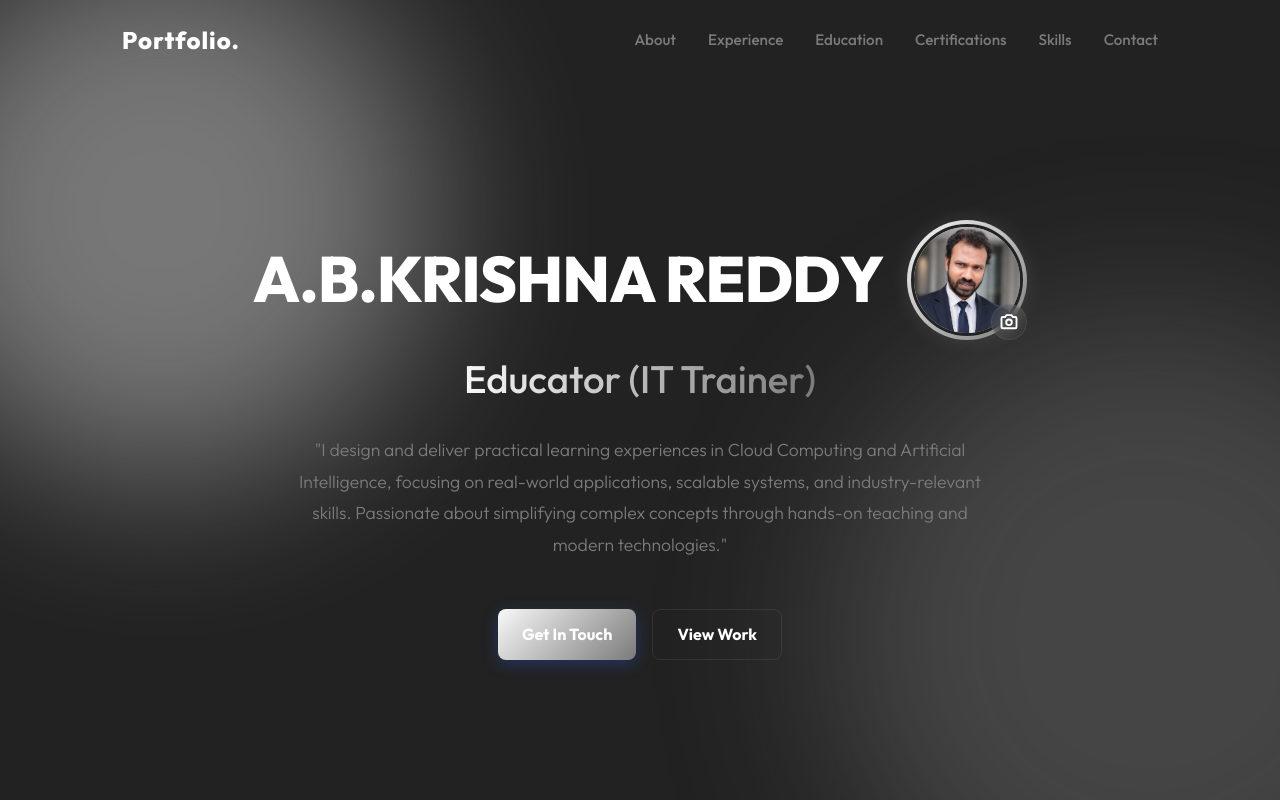
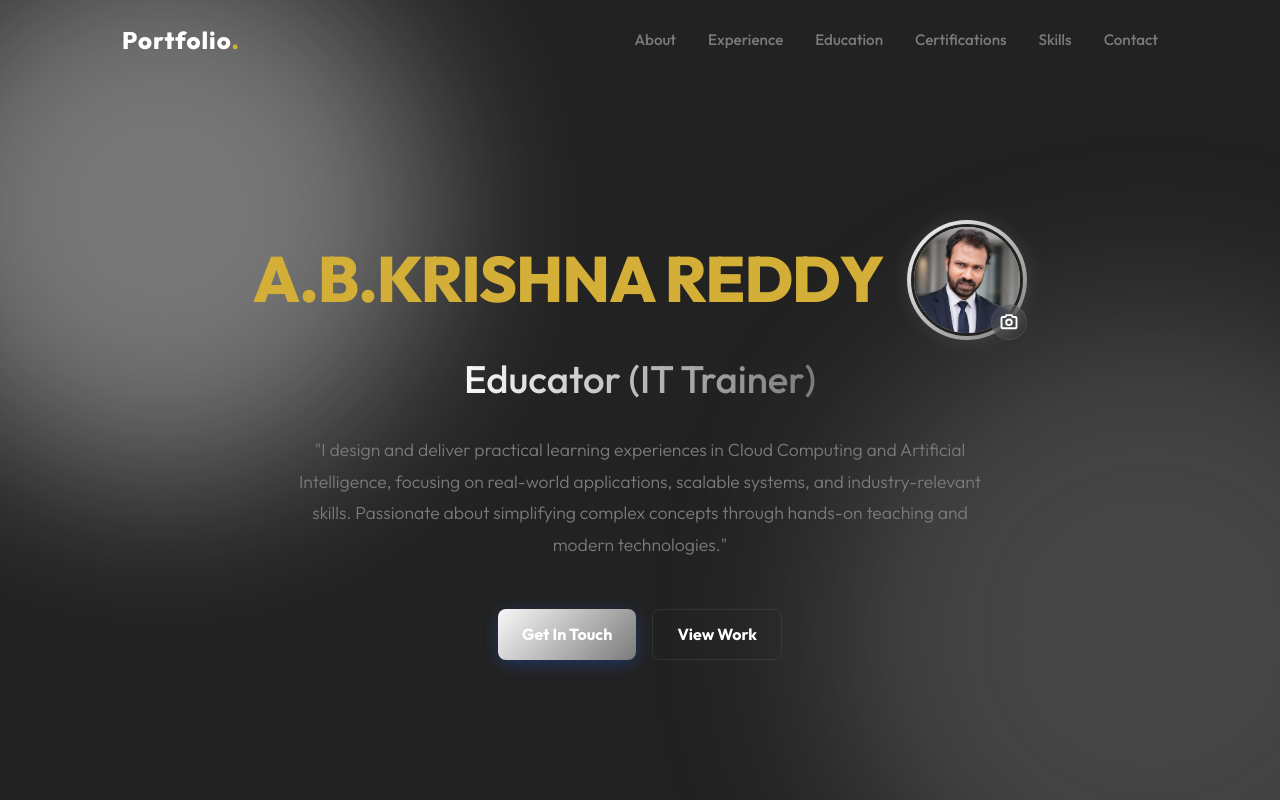
Before and after one commit to KrishnaReddy1324/Krishna-Reddy-Portfolio, a React (Vite) app: page / in a window 1280 px wide. Shown: the top 800 px of the page. Built offline with nearby package versions, Linux system fonts and the light colour scheme.

Commit message:
Update to luxury gold accents

```diff
--- a/src/App.jsx
+++ b/src/App.jsx
@@ -22,7 +22,7 @@ function App() {
         <Skills />
         <Contact />
       </main>
-      <footer style={{ textAlign: 'center', padding: '2rem', borderTop: '1px solid var(--border-color)', color: 'var(--text-secondary)' }}>
+      <footer style={{ textAlign: 'center', padding: '2rem', borderTop: '1px solid var(--border-color)', color: '#d4af37' }}>
         <p>Designed & Built by {portfolioData.personalInfo.name}</p>
       </footer>
     </>
--- a/src/components/Education.css
+++ b/src/components/Education.css
@@ -29,7 +29,7 @@
 
 .university {
   font-weight: 500;
-  color: var(--text-secondary);
+  color: #d4af37;
   margin-bottom: 0.5rem;
 }
 
@@ -74,7 +74,7 @@
 .concept-tag {
   font-size: 0.85rem;
   background: rgba(255, 255, 255, 0.1);
-  color: var(--accent-secondary);
+  color: #d4af37;
   padding: 0.4rem 0.8rem;
   border-radius: 20px;
   border: 1px solid rgba(255, 255, 255, 0.2);
--- a/src/components/Hero.jsx
+++ b/src/components/Hero.jsx
@@ -50,11 +50,11 @@ const Hero = () => {
             className="name"
             whileHover={{
               scale: 1.05,
-              color: '#f8f8f8', // matching accent-primary
-              textShadow: '0 0 15px rgba(255, 255, 255, 0.6)'
+              color: '#f3e5ab', // lighter gold for hover
+              textShadow: '0 0 15px rgba(212, 175, 55, 0.6)'
             }}
             transition={{ duration: 0.3 }}
-            style={{ cursor: 'default', display: 'inline-block' }}
+            style={{ cursor: 'default', display: 'inline-block', color: '#d4af37' }}
           >
             {personalInfo.name}
           </motion.h1>
--- a/src/components/Navbar.css
+++ b/src/components/Navbar.css
@@ -33,7 +33,7 @@
 }
 
 .logo span {
-  color: var(--accent-primary);
+  color: #d4af37;
 }
 
 .nav-links {
@@ -51,7 +51,7 @@
 
 .nav-links a:hover,
 .nav-links a.active {
-  color: var(--text-primary);
+  color: #d4af37;
 }
 
 .nav-links a::after {
@@ -61,7 +61,7 @@
   left: 0;
   width: 0;
   height: 2px;
-  background: linear-gradient(to right, var(--accent-primary), var(--accent-secondary));
+  background: linear-gradient(to right, #d4af37, #f3e5ab);
   transition: width 0.3s ease;
 }
 
```
